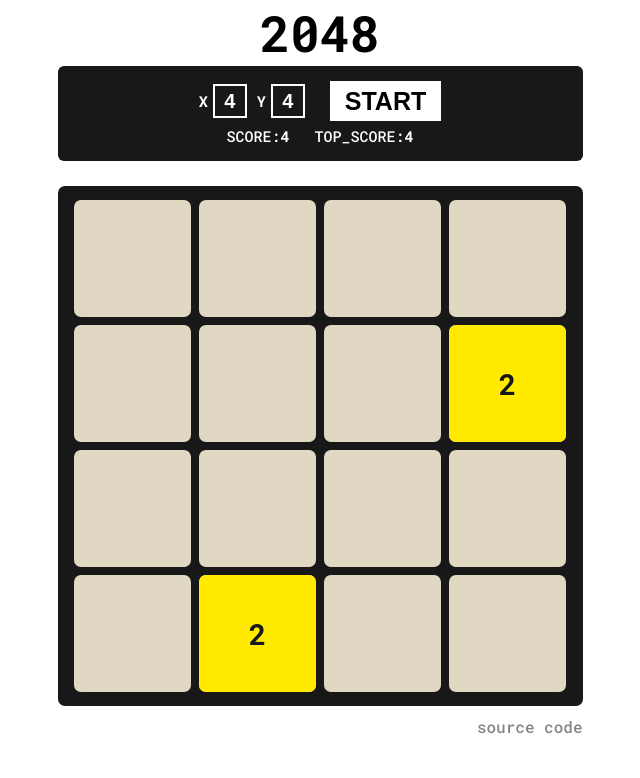
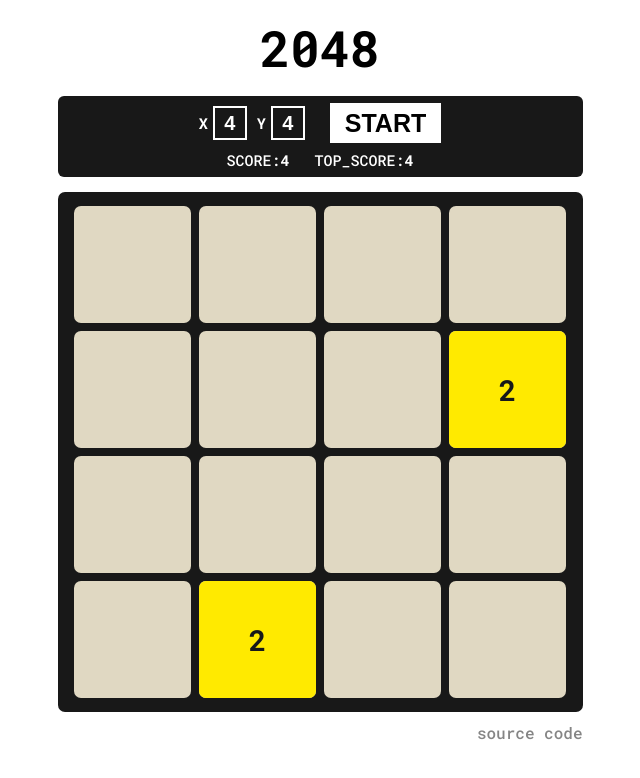
Before and after one commit to illkle/vue2048, a Vue app: page / in a window 1280 px wide. Shown: the top 778 px of the page, without its empty margins (320-960 px from the left). Built offline with nearby package versions, Linux system fonts and the light colour scheme.

Commit message:
small css fixes

```diff
--- a/src/App.vue
+++ b/src/App.vue
@@ -218,15 +218,6 @@ html {
   background-color: rgb(24, 24, 24);
 }
 
-@media (max-height: 1000px) {
-  .title {
-    font-weight: 900;
-    font-size: 50px;
-  }
-  .menuContainer {
-    font-size: 15px;
-  }
-}
 .scoreBox,
 .newBox {
   font-weight: 700;
@@ -297,4 +288,22 @@ input[type="number"]::-webkit-outer-spin-button {
   color: rgb(133, 133, 133);
   text-decoration: none;
 }
+@media (max-height: 1000px) {
+  .title {
+    font-weight: 900;
+    font-size: 50px;
+    margin-top: 15px;
+  }
+  .menuContainer {
+    font-size: 15px;
+    margin-top: 15px;
+    padding: 7px 5px;
+  }
+  .scoreBox {
+    margin-top: 7px;
+  }
+  .boardHolder {
+    margin-top: 15px;
+  }
+}
 </style>
```
